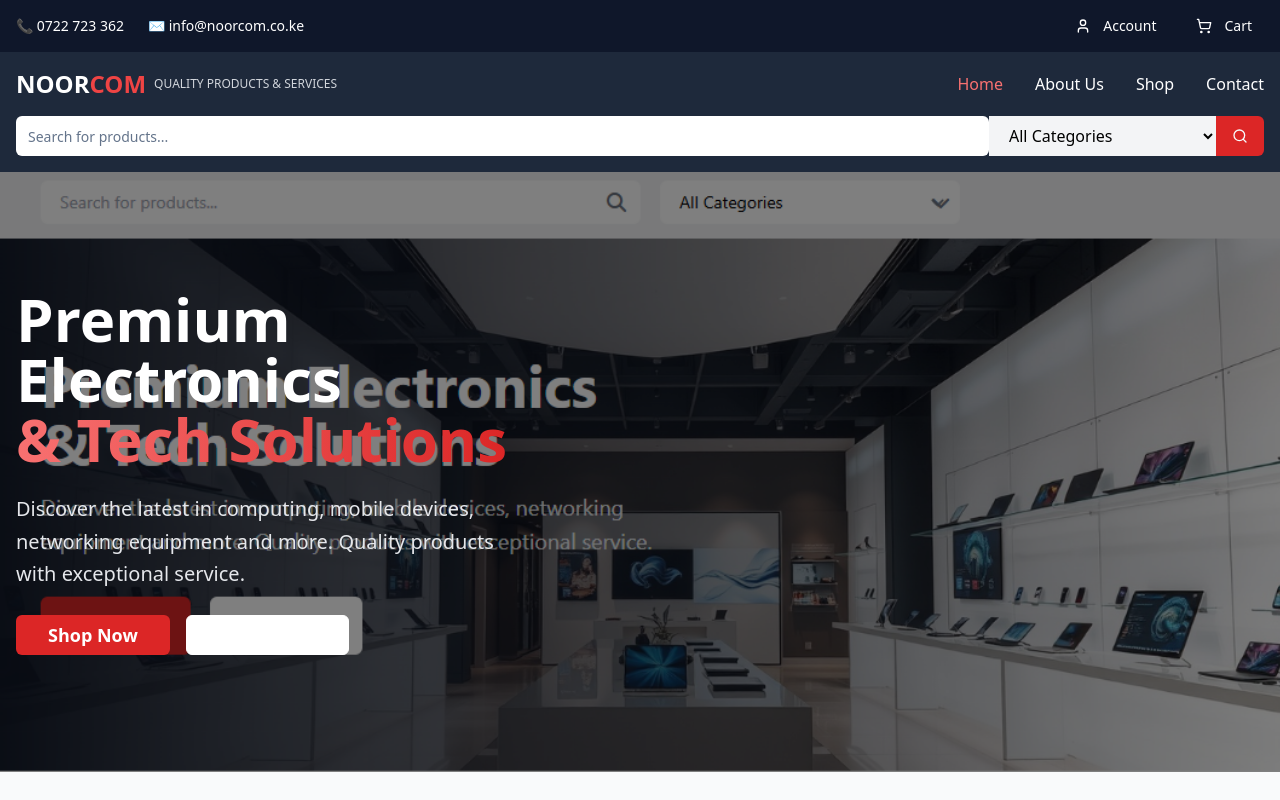
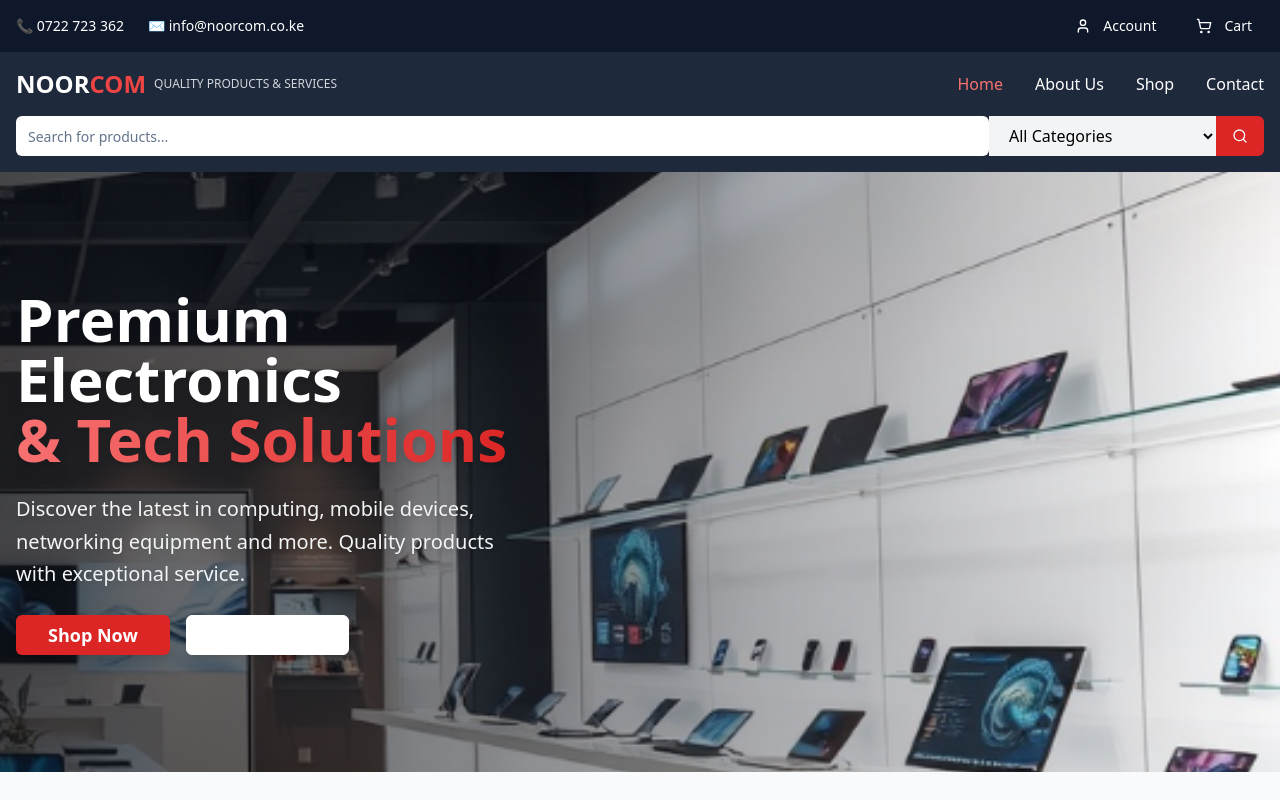
Before and after one commit to Noorcom-Network-NNL/noorcom-electron-emporium, a React (Vite) app: page / in a window 1280 px wide. Shown: the top 800 px of the page. Built offline with nearby package versions, Linux system fonts and the light colour scheme.

Commit message:
Replace hero background image
Replace the existing background image in the hero section with a new one, and enhance it to fit well.

```diff
--- a/src/components/HeroSection.tsx
+++ b/src/components/HeroSection.tsx
@@ -1,3 +1,4 @@
+
 import React from 'react';
 import { Button } from '@/components/ui/button';
 
@@ -8,18 +9,18 @@ const HeroSection = () => {
       <div
         className="absolute inset-0 bg-cover bg-center bg-no-repeat"
         style={{
-          backgroundImage: `url('/lovable-uploads/3a37ff4e-a058-4951-9883-cf01c86c2f33.png')`
+          backgroundImage: `url('/lovable-uploads/d0cbcde5-f227-4e3c-809e-304942dc0255.png')`
         }}
       ></div>
 
-      {/* Overlay for better text readability */}
-      <div className="absolute inset-0 bg-black bg-opacity-50"></div>
+      {/* Light overlay for text readability without being too dark */}
+      <div className="absolute inset-0 bg-gradient-to-r from-black/40 via-black/20 to-transparent"></div>
 
       <div className="max-w-7xl mx-auto relative z-10">
         <div className="grid lg:grid-cols-2 gap-12 items-center">
           {/* Content */}
           <div className="space-y-6">
-            <h1 className="text-5xl lg:text-6xl font-bold leading-tight">
+            <h1 className="text-5xl lg:text-6xl font-bold leading-tight drop-shadow-lg">
               Premium Electronics
               <br />
               <span className="text-transparent bg-clip-text bg-gradient-to-r from-red-400 to-red-600">
@@ -27,16 +28,16 @@ const HeroSection = () => {
               </span>
             </h1>
 
-            <p className="text-xl text-gray-200 leading-relaxed max-w-lg">
+            <p className="text-xl text-gray-100 leading-relaxed max-w-lg drop-shadow-md">
               Discover the latest in computing, mobile devices, networking equipment and more.
               Quality products with exceptional service.
             </p>
 
             <div className="flex flex-col sm:flex-row gap-4">
-              <Button className="bg-red-600 hover:bg-red-700 text-white px-8 py-3 text-lg font-semibold rounded-md transition-all duration-300 hover:scale-105">
+              <Button className="bg-red-600 hover:bg-red-700 text-white px-8 py-3 text-lg font-semibold rounded-md transition-all duration-300 hover:scale-105 shadow-lg">
                 Shop Now
               </Button>
-              <Button variant="outline" className="border-white text-white hover:bg-white hover:text-slate-900 px-8 py-3 text-lg font-semibold rounded-md transition-all duration-300">
+              <Button variant="outline" className="border-white text-white hover:bg-white hover:text-slate-900 px-8 py-3 text-lg font-semibold rounded-md transition-all duration-300 shadow-lg backdrop-blur-sm">
                 View Deals
               </Button>
             </div>
```
Also changed, not shown: public/lovable-uploads/d0cbcde5-f227-4e3c-809e-304942dc0255.png (added).
